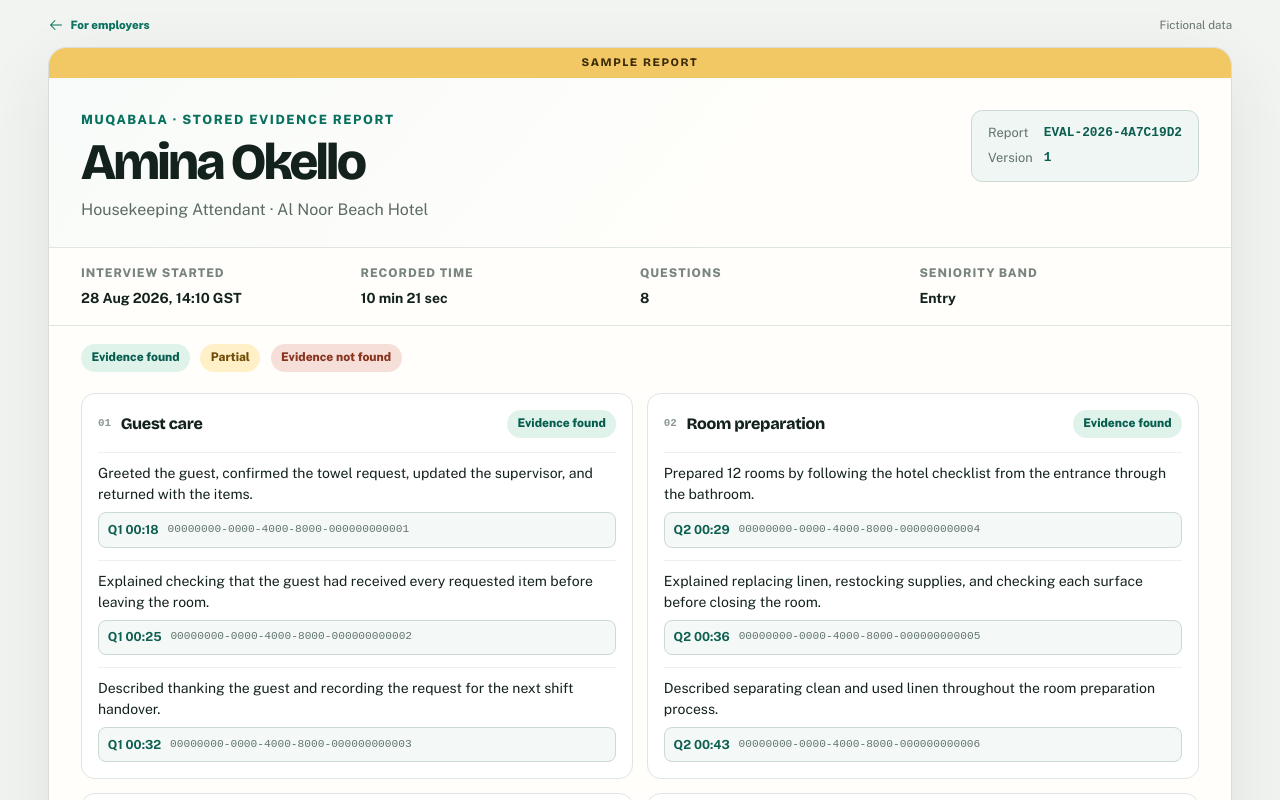
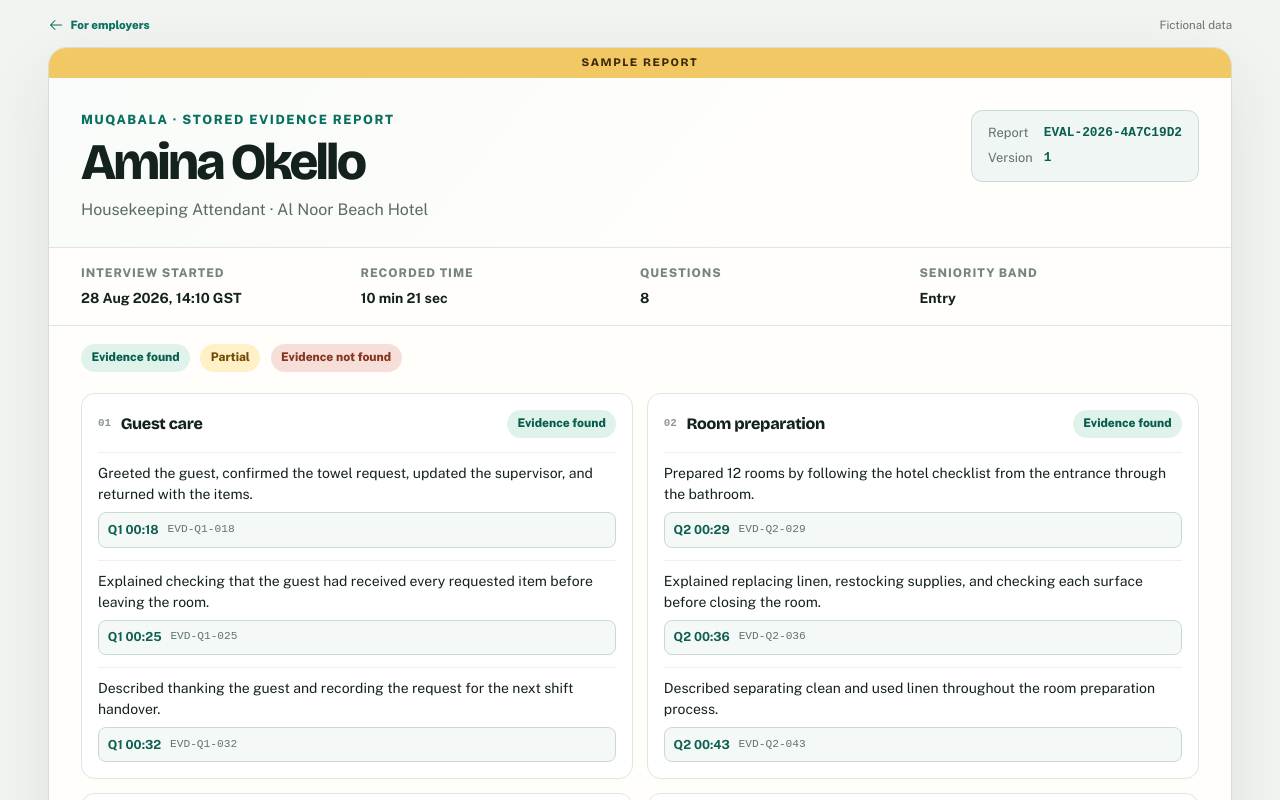
Before and after one commit to inspireambitions/Design-and-BRAND, a Next.js app in the folder muqabala/: page /for-employers/sample-report in a window 1280 px wide. Shown: the top 800 px of the page. Built offline with nearby package versions, Linux system fonts and the light colour scheme; no server answers.

Commit message:
style(public): anti-slop copy polish, remove decorative emojis, and enhance sample report realism (Checkpoint E)

```diff
--- a/muqabala/components/EvaluationReportView.tsx
+++ b/muqabala/components/EvaluationReportView.tsx
@@ -68,7 +68,7 @@ export function EvaluationReportView({
                     ) : (
                       <div className={styles.staticTicket}>
                         <strong>Q{line.question_number} {formatPlaybackTime(line.timestamp_seconds)}</strong>
-                        <code>{line.evidence_id}</code>
+                        <code>{sample ? `EVD-Q${line.question_number}-${String(line.timestamp_seconds).padStart(3, '0')}` : line.evidence_id}</code>
                       </div>
                     )}
                   </li>
--- a/muqabala/components/schools/Assign.tsx
+++ b/muqabala/components/schools/Assign.tsx
@@ -392,7 +392,7 @@ export function SchoolsAssign({
                   fontSize: '13px',
                 }}
               >
-                {showStudentPreview ? 'Hide Student Preview' : '👁 Preview as Student'}
+                {showStudentPreview ? 'Hide student preview' : 'Preview as student'}
               </button>
             </div>
 
```
